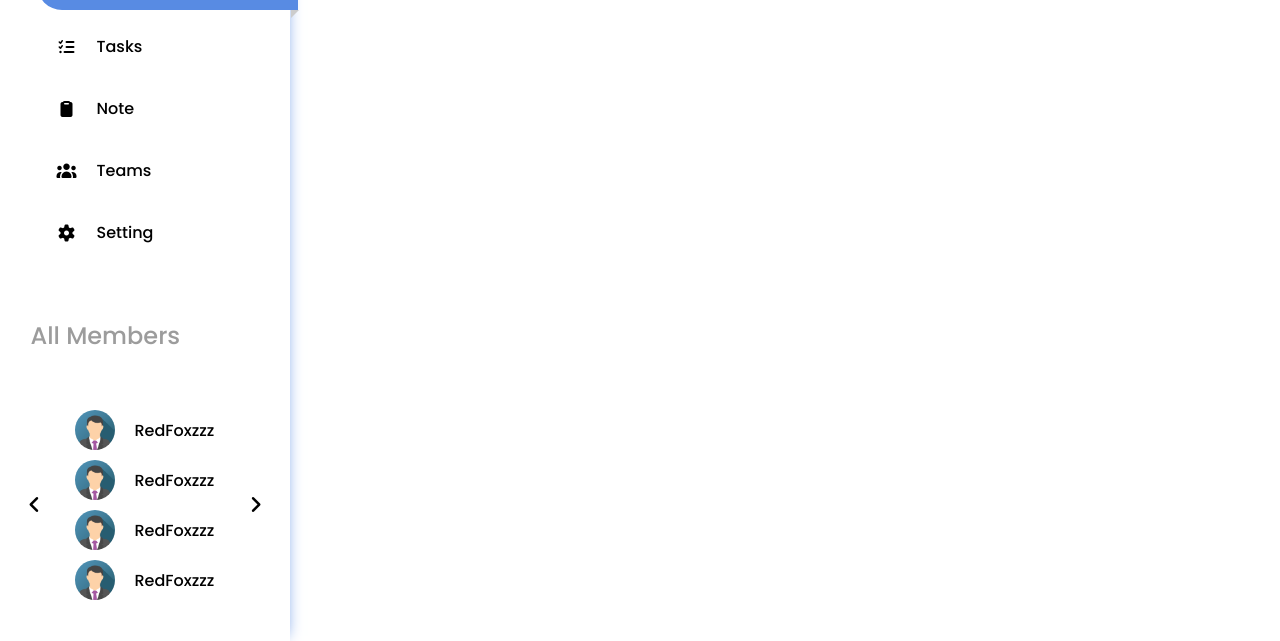
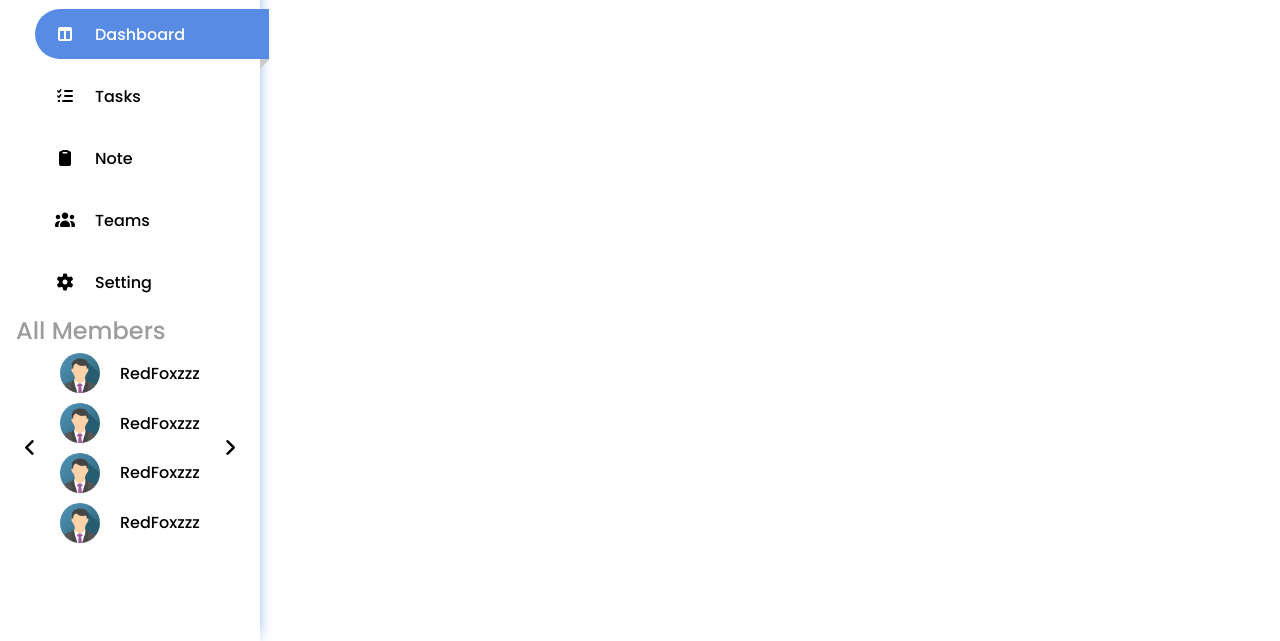
Before and after one commit to RedFox2812/REDTODO, a plain HTML site: page index.html in a window 1280 px wide. Shown: the part 159-800 px from the top of the page. Drawn offline with Linux system fonts and the light colour scheme.

Commit message:
commit fix sidbar

```diff
--- a/asset/Css/content.css
+++ b/asset/Css/content.css
@@ -3,7 +3,7 @@
     justify-content: space-between;
     /* align-items: center; */
     flex-direction: column;
-    width: 100%;
+    width: calc(100% - 290px);
 }
 .content-header__top{
     display: flex;
--- a/asset/Css/sidebar.css
+++ b/asset/Css/sidebar.css
@@ -3,8 +3,10 @@
     align-items:center;
     justify-content:center;
     flex-direction:column;
-    min-width: 290px;
-    height: auto;
+    position: fixed;
+    max-width: 290px;
+    min-height: 100%;
+    height: 100%;
     box-shadow: 1px 0px 15px -5px #588be3;
 }
 
@@ -14,11 +16,13 @@
     align-items: center;
     flex: 1;
     width: 100%;
+    height: 100%;
     /* margin-top: 10px; */
 }
 .sidebar-tabList{
-    flex: 6;
+    flex: 9;
     width: 100%;
+    height: 100%;
     display:flex;
     align-items:center;
     justify-content:center;
@@ -26,7 +30,7 @@
     margin-bottom: 10px;
 }
 .sidebar-tabList__top{
-    flex: 2;
+    /* flex: 3; */
     display:flex;
     flex-direction:column;
     justify-content: right;
@@ -75,12 +79,12 @@
     margin-left: 10px;
 }
 .sidebar-tabList__bottom{
-    flex: 2;
+    /* flex: 7; */
     display:flex;
     align-items:center;
     justify-content:space-around;
     flex-direction:column;
-    width: 90%;
+    width: 100%;
 }
 .tabList-item__bottom{
     padding: 0 16px;
@@ -101,9 +105,8 @@
     margin: 5px 0;
 }
 .member-data{
-    flex: 8;
     width: 100%;
-    margin: 0 20px;
+    margin: 0 0px;
     display:flex;
     align-items:center;
     justify-content:top;
@@ -136,16 +139,16 @@
     position: relative;
 }
 .active::before{
-    border-top: 4px solid #ccc;
-    border-left: 4px solid #ccc;
-    border-bottom:4px solid transparent;
-    border-right:4px solid transparent;
+    border-top: 5px solid #ccc;
+    border-left: 5px solid #ccc;
+    border-bottom:5px solid transparent;
+    border-right:5px solid transparent;
     content: " ";
     position: absolute;
     opacity: 1;
     animation: activeTabItem-bf 0.2s linear;
     right: -1px;
-    bottom:-8px;
+    bottom:-10px;
 }
 @keyframes activeTabItem-bf{
     0%{
@@ -160,7 +163,7 @@
     width: 40px;
     height: 40px;
     display: flex;
-    margin: 0;
+    margin: 10px;
     justify-content: center;
     align-items: center;
     font-size: 20px;
--- a/asset/Css/style.css
+++ b/asset/Css/style.css
@@ -3,9 +3,9 @@
     border: 0;
     box-sizing: border-box;
 }
-html, body{
+body{
     font-family: 'Poppins', sans-serif;
-    height: 100%;
+    height:100%;
 }
 .main{
     height: 100%;
@@ -17,7 +17,7 @@ html, body{
 #content{
     flex: 2;
     margin: 20px 50px;
-    display:flex;
-    align-items:center;
-    flex-direction:column;
+    display: flex;
+    justify-content: right;
+    align-items: center;
 }
```
